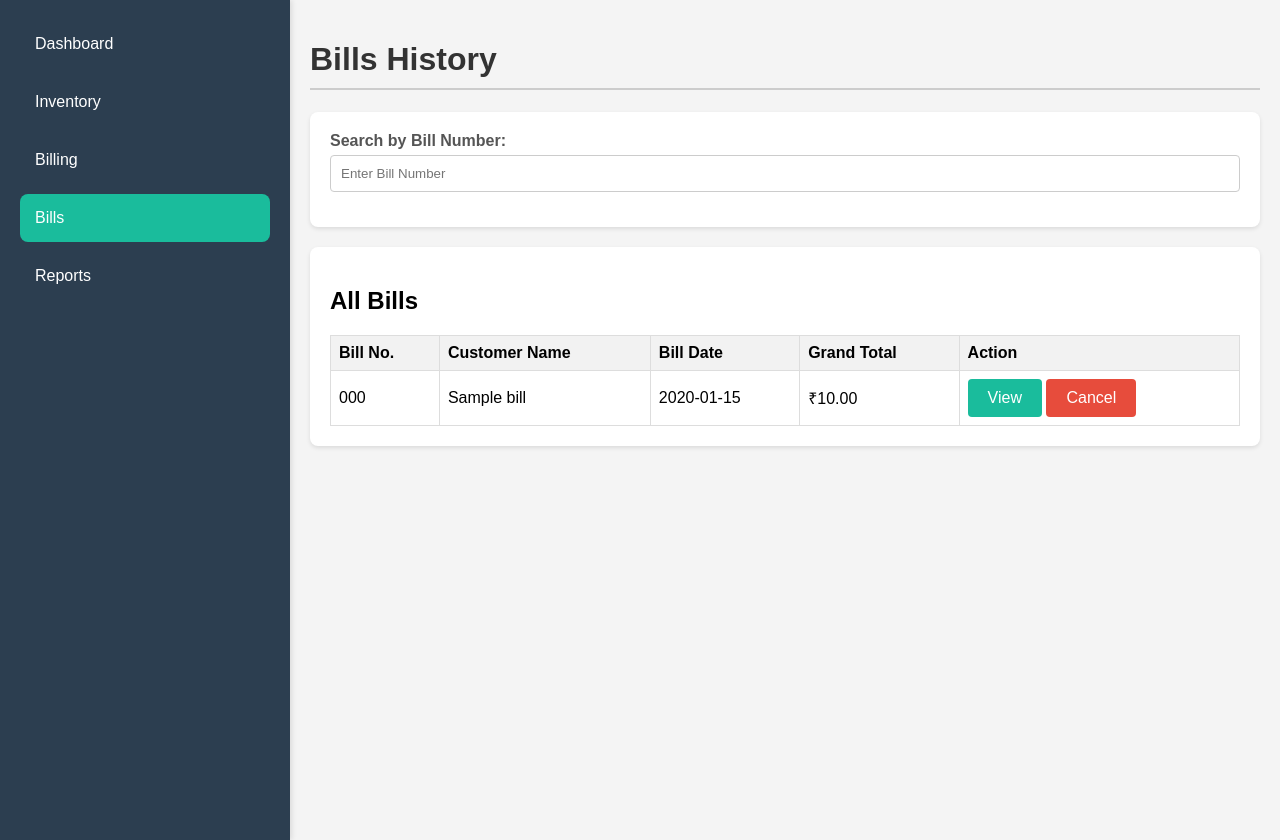
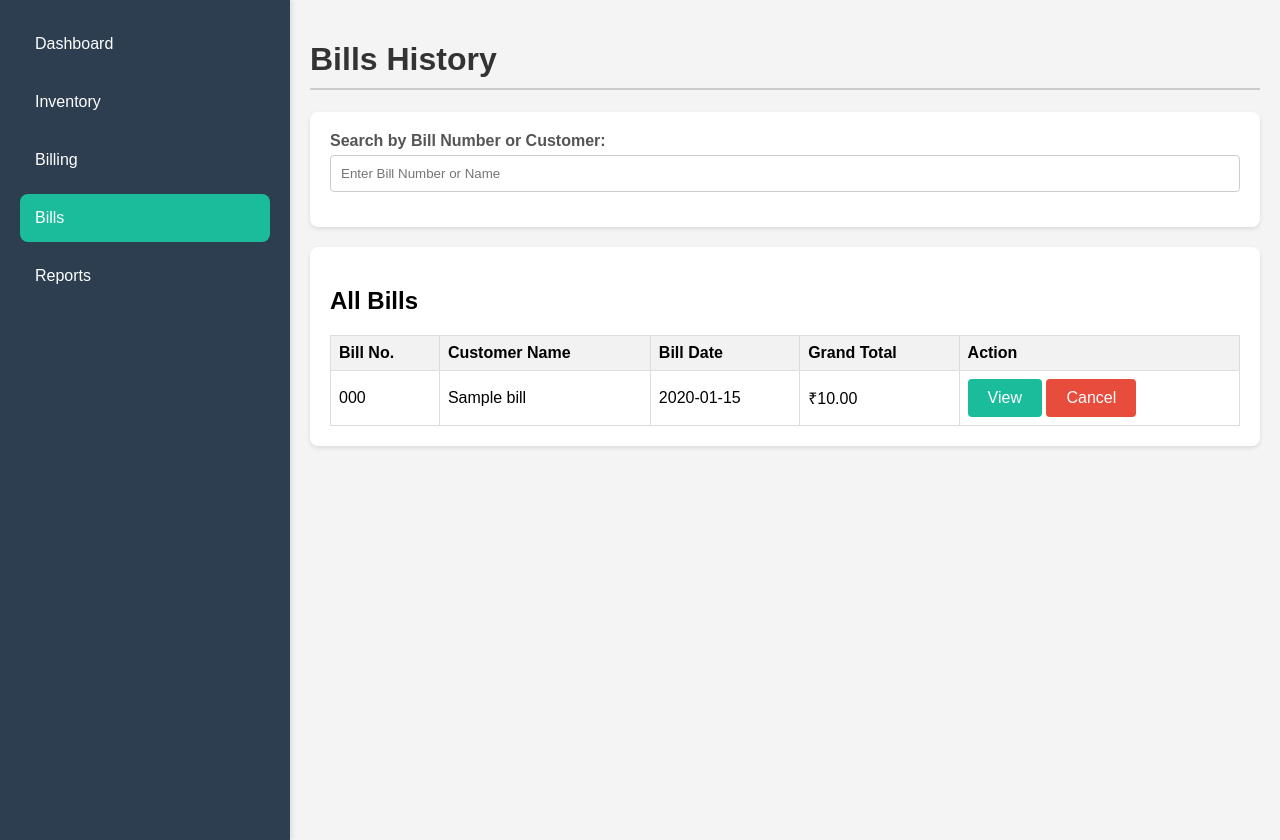
Before and after one commit to irfan-0057/Bill-Me, a Flask app: page /bills in a window 1280 px wide. Run offline with Flask 3, Linux system fonts and the light colour scheme; the visitor is signed in with stand-in values (Sample User, id 1); tables that the repository leaves empty hold one stand-in row (values such as "Sample post").

Commit message:
Update bills.html

```diff
--- a/templates/bills.html
+++ b/templates/bills.html
@@ -19,8 +19,8 @@
         <h1>Bills History</h1>
         <div class="form-section">
             <div class="input-group">
-                <label for="billSearch">Search by Bill Number:</label>
-                <input type="number" id="billSearch" placeholder="Enter Bill Number">
+                <label for="billSearch">Search by Bill Number or Customer:</label>
+                <input type="text" id="billSearch" placeholder="Enter Bill Number or Name">
             </div>
         </div>
         <div class="table-container">
@@ -38,7 +38,7 @@
                 <tbody id="bills-table-body">
                     </tbody>
             </table>
-            <p id="no-results-message" style="display: none;">No bills found with that number.</p>
+            <p id="no-results-message" style="display: none;">No bills found.</p>
         </div>
     </div>
 
@@ -59,8 +59,11 @@
             }
 
             billSearchInput.addEventListener('input', function() {
-                const searchTerm = billSearchInput.value.trim();
-                const filteredBills = allBills.filter(bill => String(bill.bill_number).startsWith(searchTerm));
+                const searchTerm = billSearchInput.value.trim().toLowerCase();
+                const filteredBills = allBills.filter(bill =>
+                    String(bill.bill_number).toLowerCase().includes(searchTerm) ||
+                    bill.customer_name.toLowerCase().includes(searchTerm)
+                );
                 renderBills(filteredBills);
             });
 
@@ -73,25 +76,30 @@
                 noResultsMessage.style.display = 'none';
 
                 bills.forEach(bill => {
+                    // UPDATE 2: Added encodeURIComponent for safety in the URL
+                    const encodedBillNumber = encodeURIComponent(bill.bill_number);
                     const row = billsTableBody.insertRow();
+
+                    // UPDATE 3: Added single quotes around bill.bill_number in the onclick call
                     row.innerHTML = `
                         <td>${bill.bill_number}</td>
                         <td>${bill.customer_name}</td>
                         <td>${bill.bill_date}</td>
                         <td>₹${bill.grand_total.toFixed(2)}</td>
                         <td>
-                            <a href="/view_bill/${bill.bill_number}" class="button primary" target="_blank">View</a>
-                            <button class="button danger" onclick="cancelBill(${bill.bill_number})">Cancel</button>
+                            <a href="/view_bill/${encodedBillNumber}" class="button primary" target="_blank">View</a>
+                            <button class="button danger" onclick="cancelBill('${bill.bill_number}')">Cancel</button>
                         </td>
                     `;
                 });
             }
         });
 
-        // New JavaScript function to handle bill cancellation
+        // This JavaScript function is correct and does not need changes,
+        // but it relies on the onclick attribute being fixed above.
         function cancelBill(billNumber) {
             if (confirm(`Are you sure you want to cancel bill number ${billNumber}? This action is irreversible and will restore products to inventory.`)) {
-                fetch(`/cancel_bill/${billNumber}`, {
+                fetch(`/cancel_bill/${encodeURIComponent(billNumber)}`, {
                     method: 'POST',
                     headers: {
                         'Content-Type': 'application/json'
@@ -101,7 +109,6 @@
                 .then(data => {
                     if (data.success) {
                         alert(data.success);
-                        // Refresh the page to show the updated bill list
                         window.location.reload();
                     } else {
                         alert(`Error: ${data.error}`);
```
